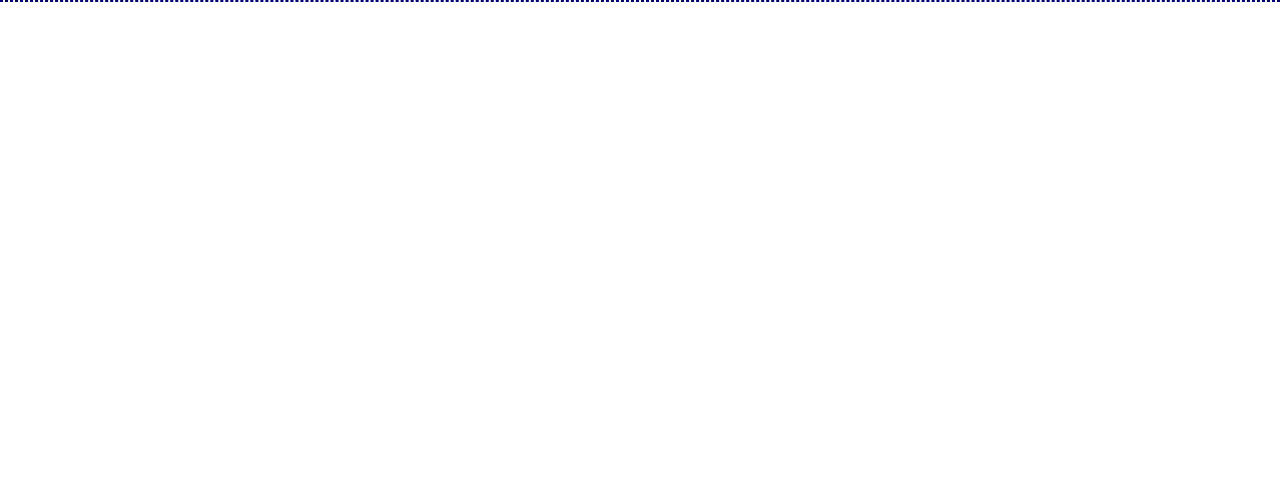
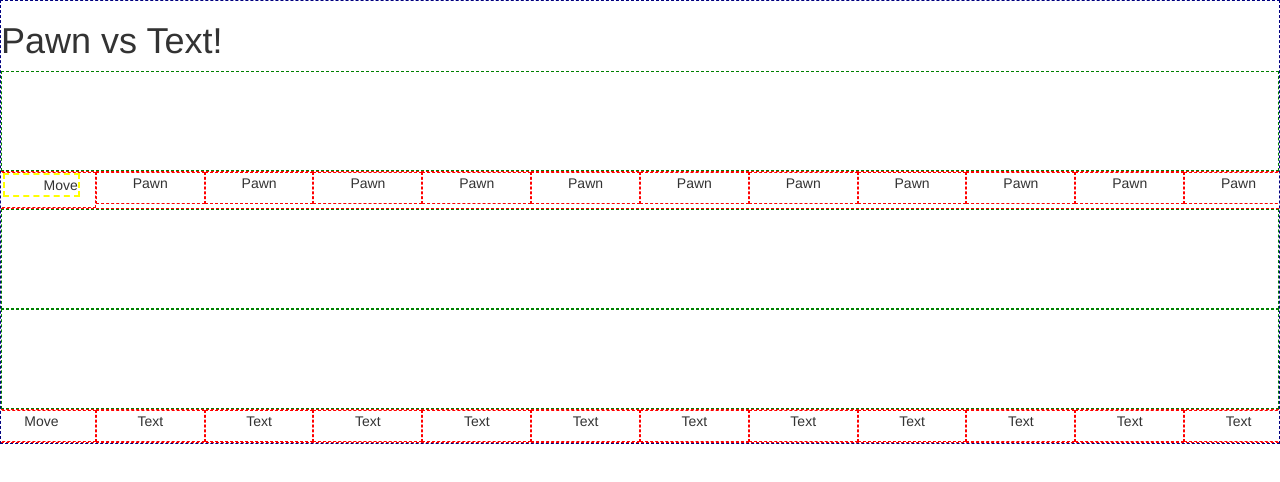
Before and after one commit to waterswv/project-0, a plain HTML site: page index.html in a window 1280 px wide. Drawn offline with nearby package versions, Linux system fonts and the light colour scheme.

Commit message:
added race track lane divs and styling to see basic gameboard. Player 1 name pawn vs Player 2 named text

```diff
--- a/index.html
+++ b/index.html
@@ -18,10 +18,102 @@
   <!-- link to custom javascript file (always require after external JS libraries) ... added JS file path-->
   <script type="text/javascript" src="app.js"></script>
 
-  <title></title>
+  <title>Racecar TBD</title>
 </head>
+<header>
+  <nav>
+
+  </nav>
+  <title>Welcome to the Race</title>
+  <h1>Pawn vs Text!</h1>
+</header>
 
 <body>
+  <div class="race-space">
+  </div>
+
+  <div class="row">
+    <div class="col-md-1">
+      <p id="move-1A">Move</p>
+    </div>
+    <div class="col-md-1">
+      <p id="move-2A">Pawn</p>
+    </div>
+    <div class="col-md-1">
+      <p id="move-3A">Pawn</p>
+    </div>
+    <div class="col-md-1">
+      <p>Pawn</p>
+    </div>
+    <div class="col-md-1">
+      <p>Pawn</p>
+    </div>
+    <div class="col-md-1">
+      <p>Pawn</p>
+    </div>
+    <div class="col-md-1">
+      <p>Pawn</p>
+    </div>
+    <div class="col-md-1">
+      <p>Pawn</p>
+    </div>
+    <div class="col-md-1">
+      <p>Pawn</p>
+    </div>
+    <div class="col-md-1">
+      <p>Pawn</p>
+    </div>
+    <div class="col-md-1">
+      <p>Pawn</p>
+    </div>
+    <div class="col-md-1">
+      <p>Pawn</p>
+    </div>
+  </div>
+
+  <div class="race-space">
+  </div>
+  <div class="race-space">
+  </div>
+
+  <div class="row">
+    <div class="col-md-1">
+      <p id="move-1B">Move</p>
+    </div>
+    <div class="col-md-1">
+      <p id="move-2B">Text</p>
+    </div>
+    <div class="col-md-1">
+      <p id="move-3B">Text</p>
+    </div>
+    <div class="col-md-1">
+      <p>Text</p>
+    </div>
+    <div class="col-md-1">
+      <p>Text</p>
+    </div>
+    <div class="col-md-1">
+      <p>Text</p>
+    </div>
+    <div class="col-md-1">
+      <p>Text</p>
+    </div>
+    <div class="col-md-1">
+      <p>Text</p>
+    </div>
+    <div class="col-md-1">
+      <p>Text</p>
+    </div>
+    <div class="col-md-1">
+      <p>Text</p>
+    </div>
+    <div class="col-md-1">
+      <p>Text</p>
+    </div>
+    <div class="col-md-1">
+      <p>Text</p>
+    </div>
+  </div>
 
 </body>
 
--- a/main.css
+++ b/main.css
@@ -1,3 +1,21 @@
 body {
   border: 1px dashed navy;
 }
+
+div {
+  border: 1px dashed red;
+}
+
+p{
+  text-align: center;
+}
+
+#move-1A {
+  text-align: right;
+  border: 2px dashed yellow;
+}
+
+.race-space {
+  height: 100px;
+  border: 1px dashed green;
+}
```
